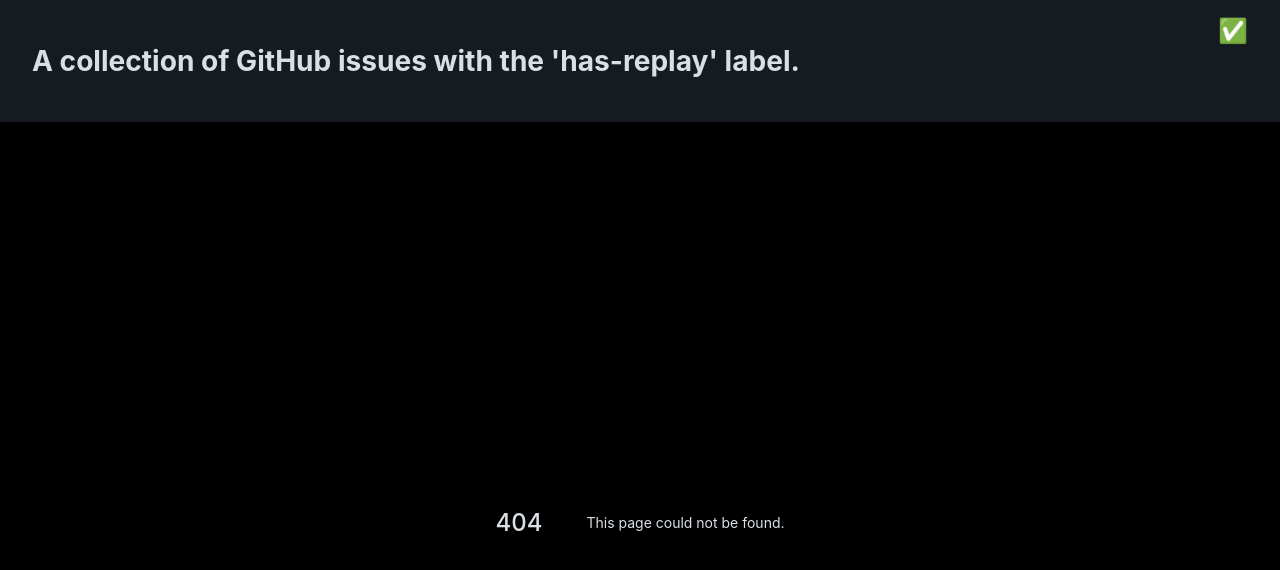
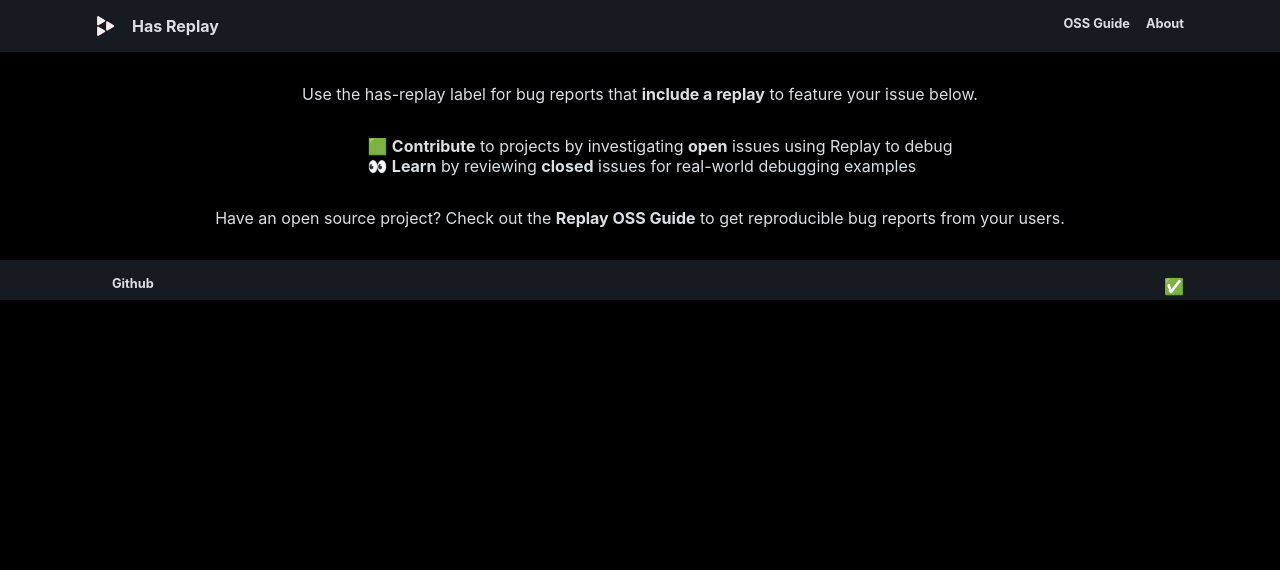
Before and after one commit to replayio/replayable, a Next.js app: page /about in a window 1280 px wide. Before the commit this address had no page. Shown: the top 570 px of the page. Built offline with nearby package versions, Linux system fonts and the light colour scheme.

Commit message:
Update branding

```diff
--- a/pages/_app.js
+++ b/pages/_app.js
@@ -1,23 +1,56 @@
 import "../styles/globals.css";
 import Head from "next/head";
-import styles from "../styles/Header.module.css";
+import styles from "../styles/app.module.css";
 import { useState } from "react";
+import Link from "next/link";
 
-function Header( {buggy, toggleBuggy}) {
-
+function Header() {
   return (
     <div className={styles.header}>
-      <h3>A collection of GitHub issues with the 'has-replay' label.</h3>
-        <span onClick={() => toggleBuggy()}>{buggy ? "🐞" : "✅" }</span>
+      <div className={styles.container}>
+        <div className={styles.left}>
+          <img alt="Replay" src="replay.svg" width={20} height={20} />
+          <Link href="/">
+            <a>Has Replay</a>
+          </Link>
+        </div>
+        <div>
+          <Link href="https://replay.io/oss" target="_blank" rel="noreferrer">
+            OSS Guide
+          </Link>
+          <Link href="/about" target="_blank" rel="noreferrer">
+            About
+          </Link>
+        </div>
+      </div>
     </div>
+  );
+}
+
+function Footer({ buggy, toggleBuggy }) {
+  return (
+    <footer className={styles.footer}>
+      <div className={styles.container}>
+        <a
+          href="https://github.com/replayio/hasreplay"
+          target="_blank"
+          rel="noreferrer"
+        >
+          Github
+        </a>
+        <a className={styles.buggy} href="#" onClick={() => toggleBuggy()}>
+          {buggy ? "🐞" : "✅"}
+        </a>
+      </div>
+    </footer>
   );
 }
 
 function MyApp({ Component, pageProps }) {
   const [buggy, setBuggy] = useState(false);
   const toggleBuggy = () => {
-    setBuggy(!buggy)
-  }
+    setBuggy(!buggy);
+  };
   return (
     <>
       <Head>
@@ -28,8 +61,9 @@
         />
         <link rel="icon" href="/favico.svg" />
       </Head>
-      <Header buggy={buggy} toggleBuggy={toggleBuggy} />
-      <Component {...pageProps} buggy={buggy}/>
+      <Header />
+      <Component {...pageProps} buggy={buggy} />
+      <Footer buggy={buggy} toggleBuggy={toggleBuggy} />
     </>
   );
 }
--- /dev/null
+++ b/pages/about.js
@@ -0,0 +1,38 @@
+import styles from "../styles/about.module.css";
+
+export default function About() {
+  return (
+    <footer>
+      <div className={styles.description}>
+        <p>
+          Use the has-replay label for bug reports that{" "}
+          <a
+            href="https://replay.io/record-bugs"
+            target="_blank"
+            rel="noreferrer"
+          >
+            include a replay
+          </a>{" "}
+          to feature your issue below.
+        </p>
+        <ul>
+          <li>
+            🟩 <b>Contribute</b> to projects by investigating <b>open</b> issues
+            using Replay to debug
+          </li>
+          <li>
+            👀 <b>Learn</b> by reviewing <b>closed</b> issues for real-world
+            debugging examples
+          </li>
+        </ul>
+        <p>
+          Have an open source project? Check out the{" "}
+          <a href="https://replay.io/oss" target="_blank" rel="noreferrer">
+            Replay OSS Guide
+          </a>{" "}
+          to get reproducible bug reports from your users.
+        </p>
+      </div>
+    </footer>
+  );
+}
--- a/styles/Header.module.css
+++ /dev/null
@@ -1,12 +0,0 @@
-.header {
-    background-color: #161b22;
-    display: flex;
-    flex-direction: row;
-    justify-content: space-between;
-    padding: 1rem 2rem;
-    font-size: 1.5rem;
-}
-
-.header span:hover {
-    cursor: pointer;
-}
--- a/styles/Home.module.css
+++ b/styles/Home.module.css
@@ -1,6 +1,7 @@
 .container {
   display: flex;
   flex-direction: column;
+  max-width: 1250px;
   width: 85%;
   margin: 2rem auto;
 }
@@ -118,18 +119,3 @@
   font-size: 0.8rem;
   margin-right: 0.5rem;
 }
-
-.description {
-  display: flex;
-  flex-direction: column;
-  align-items: center;
-  padding: 1rem 0rem;
-}
-
-.description li {
-  list-style-type: none;
-}
-
-.description a {
-  font-weight: bold;
-}
--- /dev/null
+++ b/styles/about.module.css
@@ -0,0 +1,14 @@
+.description {
+    display: flex;
+    flex-direction: column;
+    align-items: center;
+    padding: 1rem 0rem;
+  }
+
+  .description li {
+    list-style-type: none;
+  }
+
+  .description a {
+    font-weight: bold;
+  }
--- /dev/null
+++ b/styles/app.module.css
@@ -0,0 +1,54 @@
+
+.header {
+  background-color: #161b22;
+  display: flex;
+  justify-content: center;
+}
+
+.container {
+  display: flex;
+  flex-direction: row;
+  justify-content: space-between;
+  padding: 1rem 0rem;
+  font-size: 0.8rem;
+  max-width: 1250px;
+  width: 85%;
+}
+
+.header .left {
+  display: flex;
+  flex-direction: row;
+}
+
+.header span:hover {
+  cursor: pointer;
+}
+
+.header .left a {
+  padding-left: 1rem;
+  font-size: 1rem;
+  font-weight: 700;
+  margin: 0;
+}
+
+.header a {
+  margin-left: 1rem;
+  font-weight: bold;
+}
+
+.footer {
+  background-color: #161b22;
+  height: 40px;
+  display: flex;
+  justify-content: center;
+}
+
+.footer a {
+  margin-left: 1rem;
+  font-weight: bold;
+}
+
+.footer .buggy {
+  text-decoration: none;
+  font-size: 1rem;
+}
--- a/styles/globals.css
+++ b/styles/globals.css
@@ -1,7 +1,3 @@
-@font-face {
-  font-family: "gotmilk";
-  src: url("/Gotmilk-Font.ttf");
-}
 
 html,
 body,
@@ -27,3 +23,9 @@
 * {
   box-sizing: border-box;
 }
+
+h1 {
+  font-size: 1rem;
+  font-weight: 700;
+  margin: 0;
+}
```
Also changed, not shown: hooks/useGithubSearch.js (added, +26 -0 lines), hooks/useRepoSearch.js (added, +20 -0 lines), pages/index.js (+4 -46 lines).
